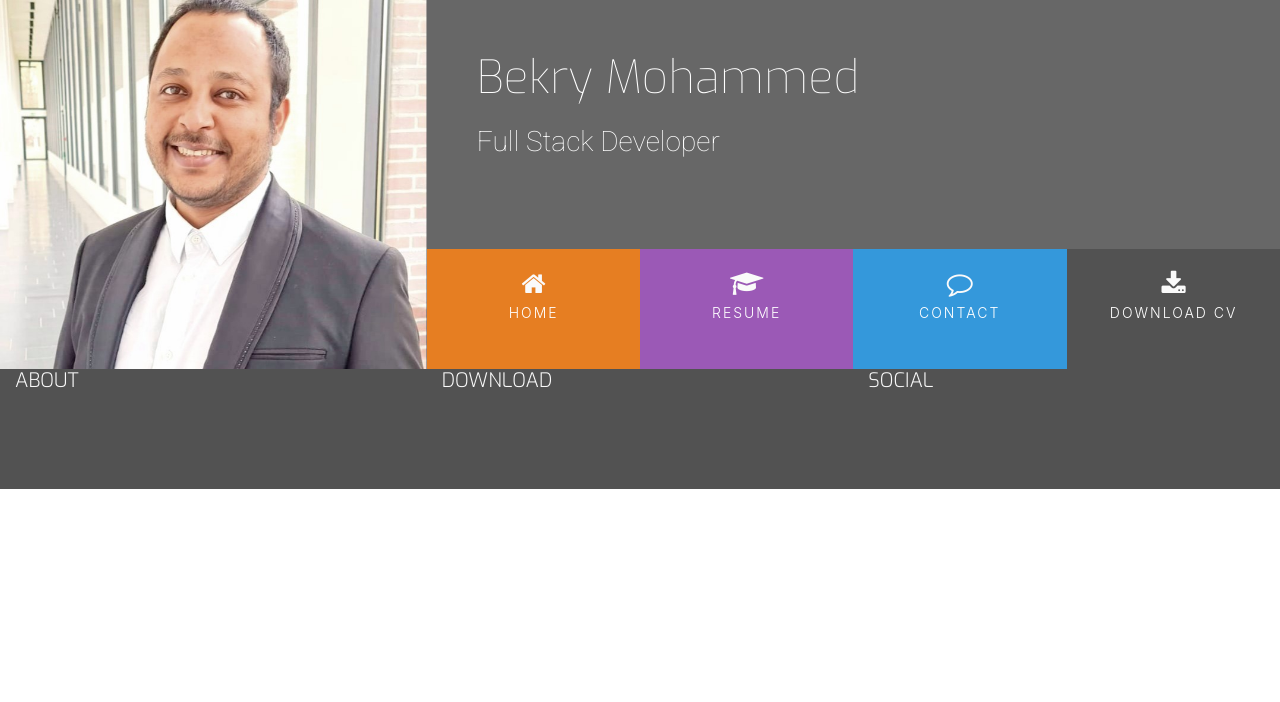
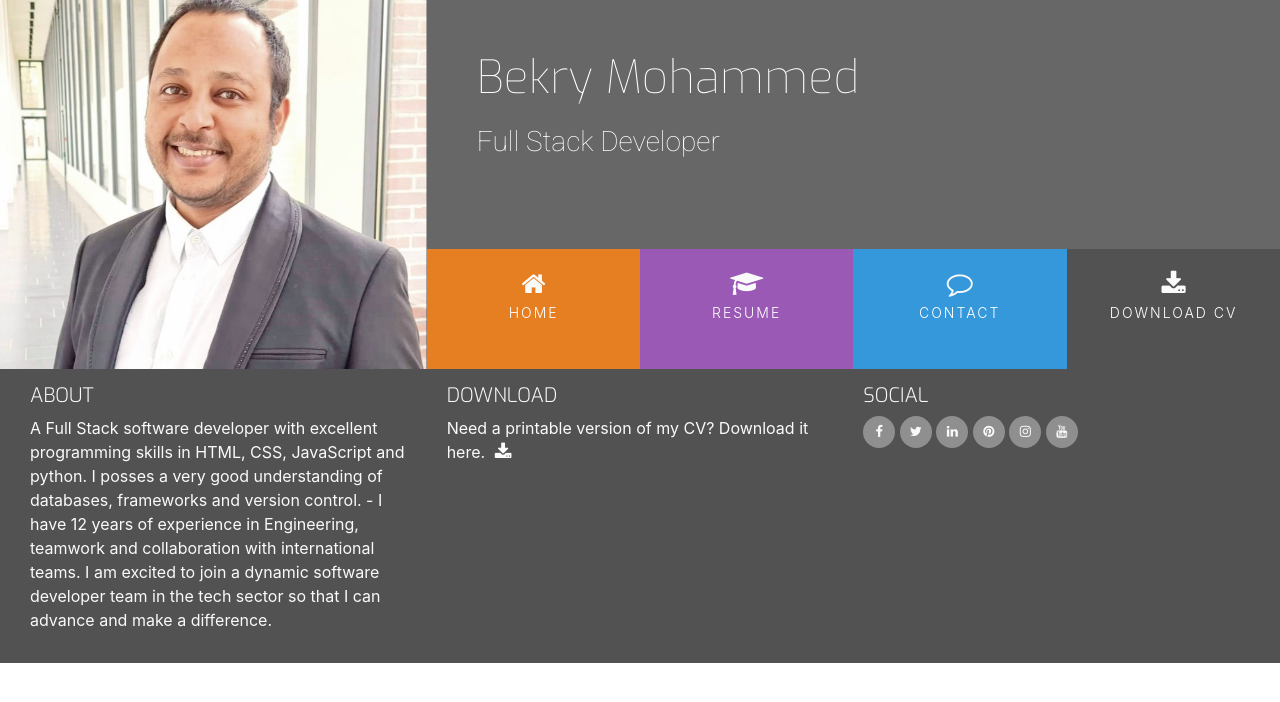
Before and after one commit to bky201/resume, a plain HTML site: page index.html in a window 1280 px wide. Drawn offline with nearby package versions, Linux system fonts and the light colour scheme.

Commit message:
Add footer content

```diff
--- a/assets/css/style.css
+++ b/assets/css/style.css
@@ -40,6 +40,10 @@ h4 {
     font-family: "Exo", sans-serif;
     font-weight: 300;
     color: #fafafa;
+}
+
+.inline-block {
+    display: inline-block;
 }
 
 
@@ -145,3 +149,46 @@ footer {
     min-height: 120px;
     margin: 0;
 }
+
+.cv-pdf i {
+    font-size: 18px;
+    color: #fafafa;
+    text-align: center;
+    padding-left: 5px;
+    transition: all 0.35s ease-in-out;
+    -moz-transition: all 0.35s ease-in-out;
+    -webkit-transition: all 0.35s ease-in-out;
+    -o-transition: all 0.35s ease-in-out;
+}
+
+.cv-pdf i:hover {
+    color: #e84610;
+}
+
+.social-links {
+    padding-bottom: 15px;
+}
+
+.social-links li a i {
+    width: 32px;
+    height: 32px;
+    padding: 12px 0;
+    border-radius: 50%;
+    font-size: 13px;
+    line-height: 7px;
+    text-align: center;
+    color: #fafafa;
+    background: #8f8f8f;
+    transition: all 0.35s ease-in-out;
+    -moz-transition: all 0.35s ease-in-out;
+    -webkit-transition: all 0.35s ease-in-out;
+    -o-transition: all 0.35s ease-in-out;
+}
+
+.social-links li a i:hover {
+    background: #e84610;
+}
+
+#footer-details {
+    padding: 15px;
+}
--- a/index.html
+++ b/index.html
@@ -45,15 +45,63 @@
 
     </section>
     <footer class="container-fluid">
-        <div class="row">
+        <div id="footer-details" class="row">
             <div class="col-sm-4">
                 <h5 class="uppercase general-sub">About</h5>
+                <p class="inline-block">
+                    A Full Stack software developer with excellent programming skills in HTML, CSS, JavaScript and python. I posses a very good understanding of databases, frameworks and version control. - I have 12 years of experience in Engineering, teamwork and collaboration with international teams. I am excited to join a dynamic software developer team in the tech sector so that I can advance and make a difference.
+                </p>
             </div>
             <div class="col-sm-4">
                 <h5 class="uppercase general-sub">Download</h5>
+                <p class="inline-block">
+                    Need a printable version of my CV? Download it here.
+                    <a href="#" target="_blank" class="cv-pdf">
+                        <i class="fa fa-download" aria-hidden="true"></i>
+                        <span class="sr-only">Download link.</span>
+                    </a>
+                </p>
             </div>
             <div class="col-sm-4">
                 <h5 class="uppercase general-sub">Social</h5>
+                <ul class="list-inline social-links">
+                    <li class="list-inline-item">
+                        <a target="_blank" href="#">
+                            <i class="fa fa-facebook" aria-hidden="true"></i>
+                            <span class="sr-only">Facebook</span>
+                        </a>
+                    </li>
+                    <li class="list-inline-item">
+                        <a target="_blank" href="#">
+                            <i class="fa fa-twitter" aria-hidden="true"></i>
+                            <span class="sr-only">Twitter</span>
+                        </a>
+                    </li>
+                    <li class="list-inline-item">
+                        <a target="_blank" href="#">
+                            <i class="fa fa-linkedin" aria-hidden="true"></i>
+                            <span class="sr-only">LinkedIn</span>
+                        </a>
+                    </li>
+                    <li class="list-inline-item">
+                        <a target="_blank" href="#">
+                            <i class="fa fa-pinterest" aria-hidden="true"></i>
+                            <span class="sr-only">Pinterest</span>
+                        </a>
+                    </li>
+                    <li class="list-inline-item">
+                        <a target="_blank" href="#">
+                            <i class="fa fa-instagram" aria-hidden="true"></i>
+                            <span class="sr-only">Instagram</span>
+                        </a>
+                    </li>
+                    <li class="list-inline-item">
+                        <a target="_blank" href="#">
+                            <i class="fa fa-youtube" aria-hidden="true"></i>
+                            <span class="sr-only">YouTube</span>
+                        </a>
+                    </li>
+                </ul>
             </div>
         </div>
     </footer>
```
